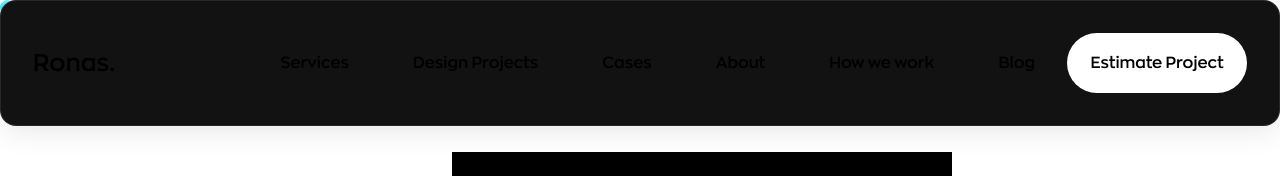
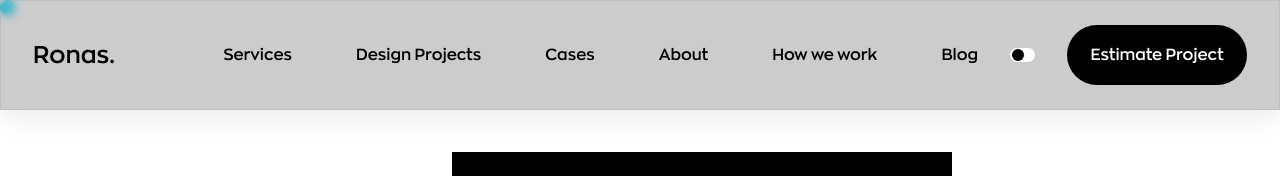
Before and after one commit to ARBAB1/Ronasit, a Next.js app: page / in a window 1280 px wide. Shown: the top 176 px of the page. Built offline with nearby package versions, Linux system fonts and the light colour scheme.

Commit message:
darkMoed-enable

```diff
--- a/src/components/header/index.jsx
+++ b/src/components/header/index.jsx
@@ -1,11 +1,16 @@
+'use client';
 import React, { forwardRef } from "react";
 import style from './style.module.css'
 import Magnetic from '../magnetic';
+import { useTheme } from "next-themes";
+
+
 
 const Header = forwardRef(function index(props, ref) {
+    const {resolvedTheme,setTheme} = useTheme()
     return (
         <>
-            <div className={`${style.HeaderBackground} px-8 py-8 flex items-center justify-between`}>
+            <div className={`${style.HeaderBackground} px-8 py-6 flex items-center justify-between`}>
                 <p className="font-ZonaSemiFont text-2xl font-thin">Ronas.</p>
                 <div className="flex items-center justify-content">
                     <a className="font-ZonaSemiFont text-1xl font-thin px-8 hover:text-blue-300 transition " href="/">Services</a>
@@ -14,8 +19,11 @@ const Header = forwardRef(function index(props, ref) {
                     <a className="font-ZonaSemiFont text-1xl font-thin px-8 hover:text-blue-300 transition " href="/">About</a>
                     <a className="font-ZonaSemiFont text-1xl font-thin px-8 hover:text-blue-300 transition " href="/">How we work</a>
                     <a className="font-ZonaSemiFont text-1xl font-thin px-8 hover:text-blue-300 transition " href="/">Blog</a>
+                    <div onClick={()=>setTheme(resolvedTheme === 'dark'?'light':'dark')} className={`${style.ThemeToggle} mr-8 justify-${resolvedTheme === 'dark'?'end':'start'}`}>
+                        <span className={style.toggleBtn}></span>
+                    </div>
                     <Magnetic>
-                        <div className={style.burger}>
+                        <div className={`${style.burger} text-white	dark:text-black	 bg-black dark:bg-white`}>
                             <div ref={ref} className={`${style.bounds} font-ZonaSemiFont`}>Estimate Project</div>
                         </div>
                     </Magnetic>
--- a/src/components/header/style.module.css
+++ b/src/components/header/style.module.css
@@ -1,15 +1,12 @@
 .HeaderBackground {
     position: fixed;
     width: 100%;
-    box-sizing: border-box;
-    cursor: pointer;
     z-index: 9990 !important;
-    background: #121212;
-    border-radius: 16px;
+    background: rgba(0, 0, 0, 0.2);
     box-shadow: 0 4px 30px rgba(0, 0, 0, 0.1);
     backdrop-filter: blur(5px);
     -webkit-backdrop-filter: blur(5px);
-    border: 1px solid rgba(134, 134, 134, 0.18);
+    border: 1px solid rgba(126, 126, 126, 0.17);
 }
 
 .burger {
@@ -17,11 +14,9 @@
     display: flex;
     gap: 8px;
     width: 180px;
-    background-color: white;
     flex-direction: column;
     padding: 30px;
     pointer-events: none;
-    color: black;
     border-radius: 100px;
     overflow: hidden !important
 }
@@ -40,3 +35,20 @@
     cursor: pointer;
     overflow: hidden !important
 }
+.ThemeToggle{
+    transition: 0.5s all;
+    width: 25px;
+    height: 14px;
+    background-color: white;
+    border-radius: 10px;
+    padding: 2px;
+    display: flex;
+    align-items: center;
+}
+.toggleBtn{
+    height: 12px;
+    width: 12px;
+    background-color: black;
+    border-radius: 16px;
+
+}
--- a/src/pages/index.jsx
+++ b/src/pages/index.jsx
@@ -92,7 +92,6 @@ export default function Home() {
       </div>
 
 
-
       <div className="container pt-28 mx-auto lg:px-28 sm:px-4">
         <div className="grid md:grid-cols-6">
 
@@ -112,8 +111,6 @@ export default function Home() {
           </div>
         </div>
       </div>
-
-
 
 
       <div className="container pt-28 mx-auto lg:px-28 sm:px-4">
@@ -146,7 +143,6 @@ export default function Home() {
           </div>
         </div>
       </div>
-
 
 
       <div className="container pt-28 mx-auto lg:px-28 sm:px-4">
@@ -269,6 +265,7 @@ export default function Home() {
         </div>
       </div>
 
+
       <div className={`py-20 flex items-center justify-center flex-col ${Style.MVPBanner}`}>
         <h3 className="font-ZonaBoldFont text-5xl">MVP calculator</h3>
         <div className="font-ZonaNormalFont text-center pt-6" style={{ width: '36rem' }}>
@@ -278,7 +275,6 @@ export default function Home() {
           </button>
         </div>
       </div>
-
 
 
       <div className='container pt-28 mx-auto lg:px-28 sm:px-4' style={{ height: "100vh" }}>
@@ -306,6 +302,26 @@ export default function Home() {
         </div>
       </div>
 
+
+
+      <div className='container pt-28 mx-auto lg:px-28 sm:px-4' style={{ height: "100vh" }}>
+        <h5 className='text-3xl font-ZonaNormalFont'>
+          As an IT service company, we are<br/> not only releasing successful<br/> projects but also constantly<br/> sharing our experience.
+        </h5>
+        <br />
+        <h5 className='text-3xl font-ZonaNormalFont '>Take a look at some projects<br/> that we have implemented.</h5>
+      </div>
+
+
+
+      <div className='container pt-28 mx-auto lg:px-28 sm:px-4' style={{ height: "100vh" }}>
+        <h5 className='text-3xl font-ZonaNormalFont'>
+          As an IT service company, we are<br/> not only releasing successful<br/> projects but also constantly<br/> sharing our experience.
+        </h5>
+        <br />
+        <h5 className='text-3xl font-ZonaNormalFont '>Take a look at some projects<br/> that we have implemented.</h5>
+      </div>
+
     </>
   );
 }
```
